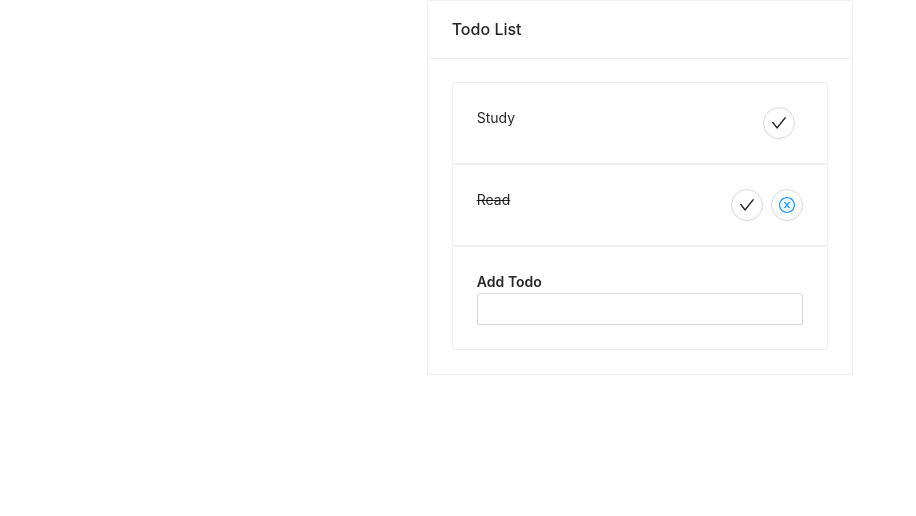
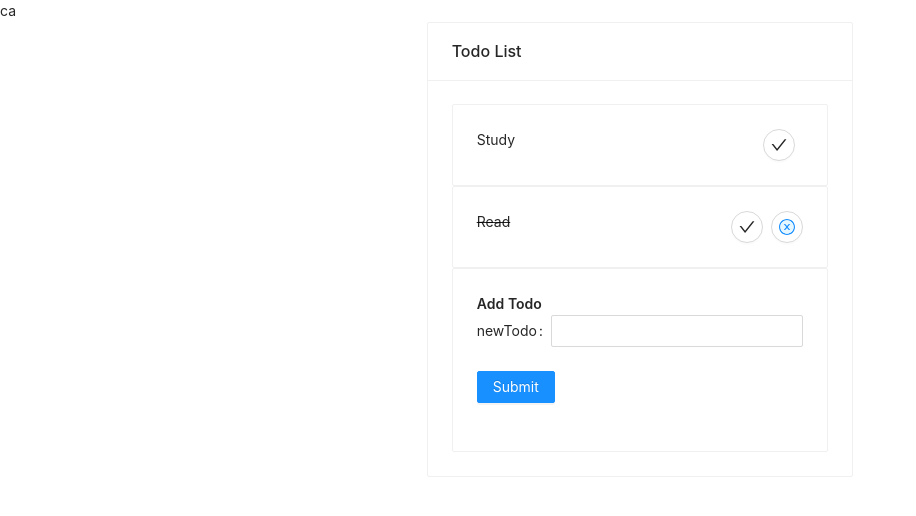
Before and after one commit to CagdasAyyildiz/redux-saga-todo, a React (Create React App) app: page / in a window 1280 px wide. Shown: the top 516 px of the page, without its empty margins (0-916 px from the left). Built offline with nearby package versions, Linux system fonts and the light colour scheme.

Commit message:
Add addTodo

```diff
--- a/src/components/Todo.js
+++ b/src/components/Todo.js
@@ -1,21 +1,28 @@
 import React, { Component } from "react";
 import { connect } from "react-redux";
-import { Card, Row, Col, Input, Typography } from "antd";
+import { Card, Row, Col, Input, Typography, Form, Button } from "antd";
 import TodoDetails from "./TodoDetails";
-import { fetchTodos } from "../store/actions/actionCreators";
+import { fetchTodos, addTodo } from "../store/actions/actionCreators";
 import "antd/dist/antd.css";
 import PropTypes from "prop-types";
 
 const { Text } = Typography;
 
-
 export class Todo extends Component {
+  constructor(props) {
+    super(props);
+    this.handleAddTodo = this.handleAddTodo.bind(this);
+  }
   componentDidMount() {
     this.props.fetchTodos();
   }
+  handleAddTodo(content) {
+    let lastTodoIndex = this.props.todos.length
+    this.props.addTodo(content.newTodo,lastTodoIndex);
+  }
   render() {
     return (
-      <div>
+      <div>ca
         <Row justify="center">
           <Col span={8}>
             <Card title="Todo List">
@@ -24,7 +31,16 @@ export class Todo extends Component {
               ))}
               <Card>
                 <Text strong>Add Todo</Text>
-                <Input />
+                <Form onFinish={this.handleAddTodo}>
+                  <Form.Item label="newTodo" name="newTodo">
+                    <Input />
+                  </Form.Item>
+                  <Form.Item >
+                    <Button type="primary" htmlType="submit">
+                      Submit
+                    </Button>
+                  </Form.Item>
+                </Form>
               </Card>
             </Card>
           </Col>
@@ -37,6 +53,7 @@ export class Todo extends Component {
 Todo.propTypes = {
   fetchTodos: PropTypes.func,
   todos: PropTypes.array,
+  addTodo: PropTypes.func,
 };
 
 const mapStateToProps = (state) => {
@@ -48,6 +65,7 @@ const mapStateToProps = (state) => {
 const mapDispatchToProps = (dispatch) => {
   return {
     fetchTodos: () => dispatch(fetchTodos()),
+    addTodo: (content,lastTodoIndex) => dispatch(addTodo(content,lastTodoIndex))
   };
 };
 
--- a/src/store/actions/actionCreators.js
+++ b/src/store/actions/actionCreators.js
@@ -6,9 +6,10 @@ export const fetchTodos = () => {
   };
 };
 
-export const addTodo = (todo) => ({
+export const addTodo = (todoContent,id) => ({
   type: actions.ADD_TODO,
-  todo,
+  payload: todoContent,
+  id: id+1
 });
 
 export const removeTodo = (id) => ({
@@ -19,10 +20,4 @@ export const removeTodo = (id) => ({
 export const completeTodo = (id) => ({
   type: actions.COMPLETE_TODO,
   payload: id,
-})
-
-export const editTodo = (id, updates) => ({
-  type: actions.EDIT_TODO,
-  id,
-  updates,
 });
--- a/src/store/reducers/reducer.js
+++ b/src/store/reducers/reducer.js
@@ -1,9 +1,8 @@
-import actions from '../actions/actions';
+import actions from "../actions/actions";
 
 let initialState = {
-  todos: []
-}
-
+  todos: [],
+};
 export default function reducer(state = initialState, action) {
   switch (action.type) {
     case actions.FETCH_TODOS:
@@ -19,11 +18,19 @@ export default function reducer(state = initialState, action) {
             id: 2,
             content: "Read",
             completed: true,
-            }
-          ]
+          },
+        ],
       };
     case actions.ADD_TODO:
-        return {...state}
+      console.log(action.id)
+      return {
+        ...state,
+        todos: [{
+          id: action.id,
+          content: action.payload,
+          completed: false,
+        },...state.todos]
+      };
     case actions.COMPLETE_TODO:
       return {
         ...state,
@@ -39,12 +46,12 @@ export default function reducer(state = initialState, action) {
         }),
       };
     case actions.REMOVE_TODO:
-        console.log(action.payload)
+      console.log(action.payload);
       return {
         ...state,
-          todos: state.todos.filter(({id}) => id !== action.payload)
-        }
+        todos: state.todos.filter(({ id }) => id !== action.payload),
+      };
     default:
-        return state
+      return state;
   }
 }
```
Lines whose indentation alone changed are shown as unchanged.
